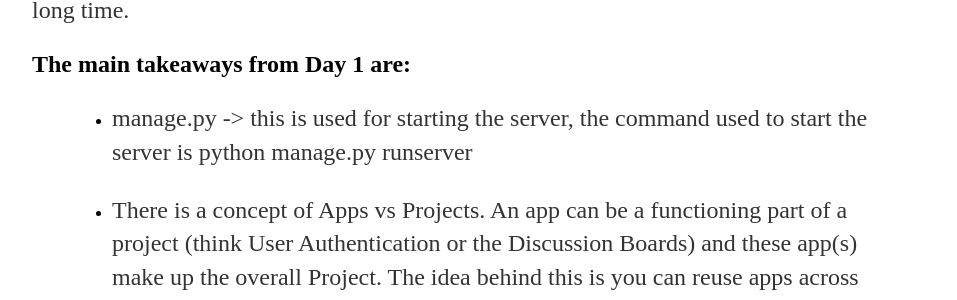
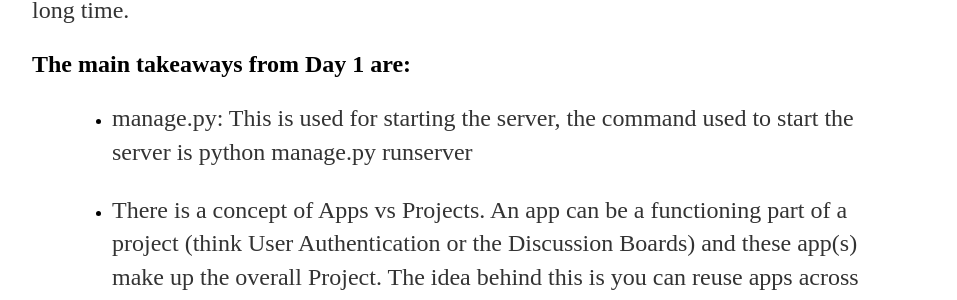
Before and after one commit to thegde26/thegde26.github.io, a Jekyll site: the page built from _posts/2020-09-07-Learning-webDev-Series-Part1.md, in a window 1280 px wide and 900 px high, scrolled down 1534 px. Shown: the part 155-455 px from the top of the window, without its empty margins (160-1117 px from the left). Built offline with Jekyll 4.4.1, drawn with Linux system fonts in a browser that asks for light colours.

```diff
--- a/_posts/2020-09-07-Learning-webDev-Series-Part1.md
+++ b/_posts/2020-09-07-Learning-webDev-Series-Part1.md
@@ -49,7 +49,7 @@ The next few sections gave a very thorough look at all the steps needed for crea
 <h2>The main takeaways from Day 1 are:</h2>
 <blockquote>
      <ul>
-          <li><p> manage.py -> this is used for starting the server, the command used to start the server is python manage.py runserver </p></li>
+          <li><p> manage.py: This is used for starting the server, the command used to start the server is python manage.py runserver </p></li>
           <li><p> There is a concept of Apps vs Projects. An app can be a functioning part of a project (think User Authentication or the Discussion Boards) and these app(s) make up the overall Project. The idea behind this is you can reuse apps across different projects, making it more flexible and modular.</p></li>
           <li><p> We used a base.html which had the overall template for each of the pages and then each specialized was an extension of the base.html. The html pages also all included placeholders that are dynamic</p></li>
           <li><p> Django comes with a SQLite database so in the models.py section, we specified the database tables as classes along with their respective columns as fields. You can include foreign keys to link tables together and also specify the field types</p></li>
```
